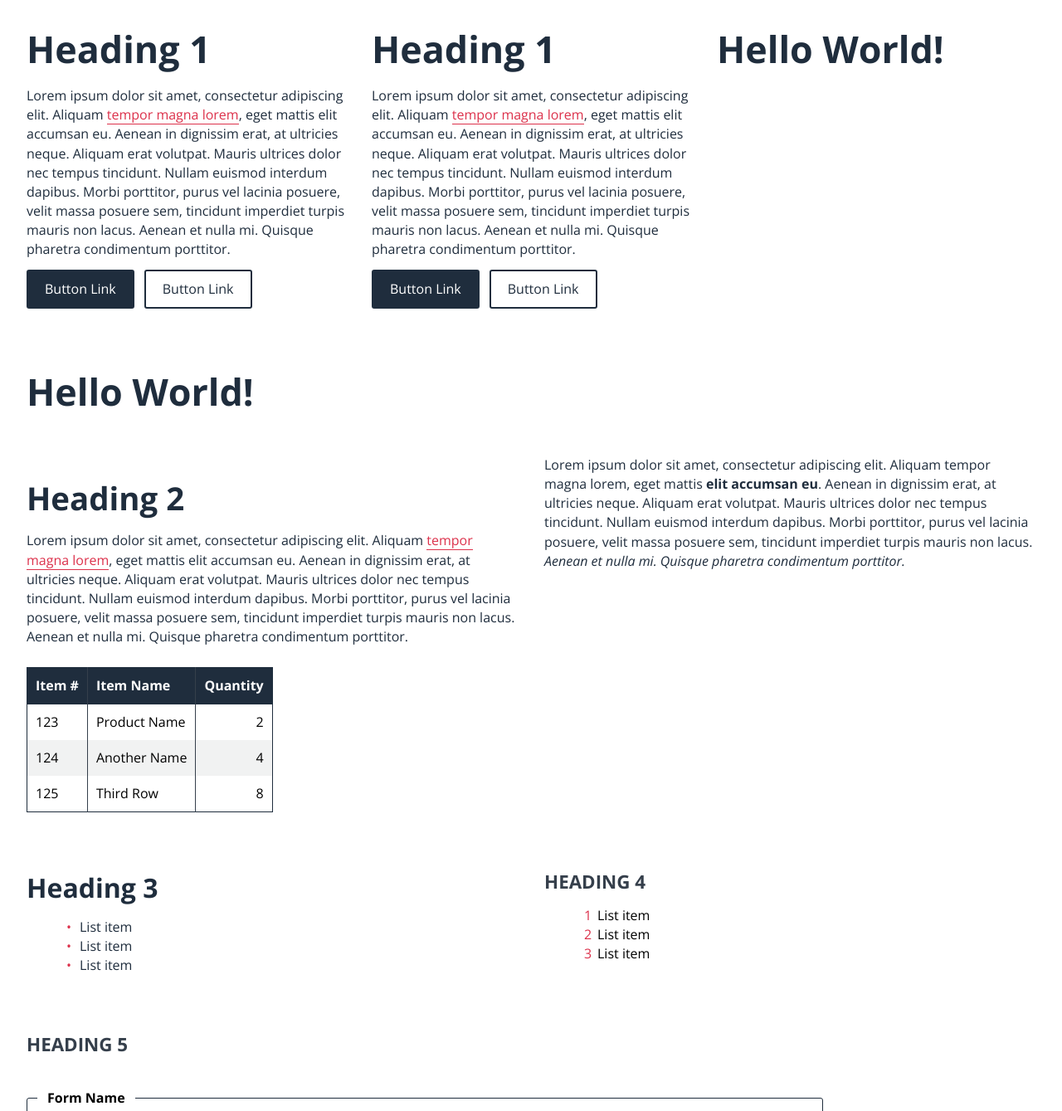
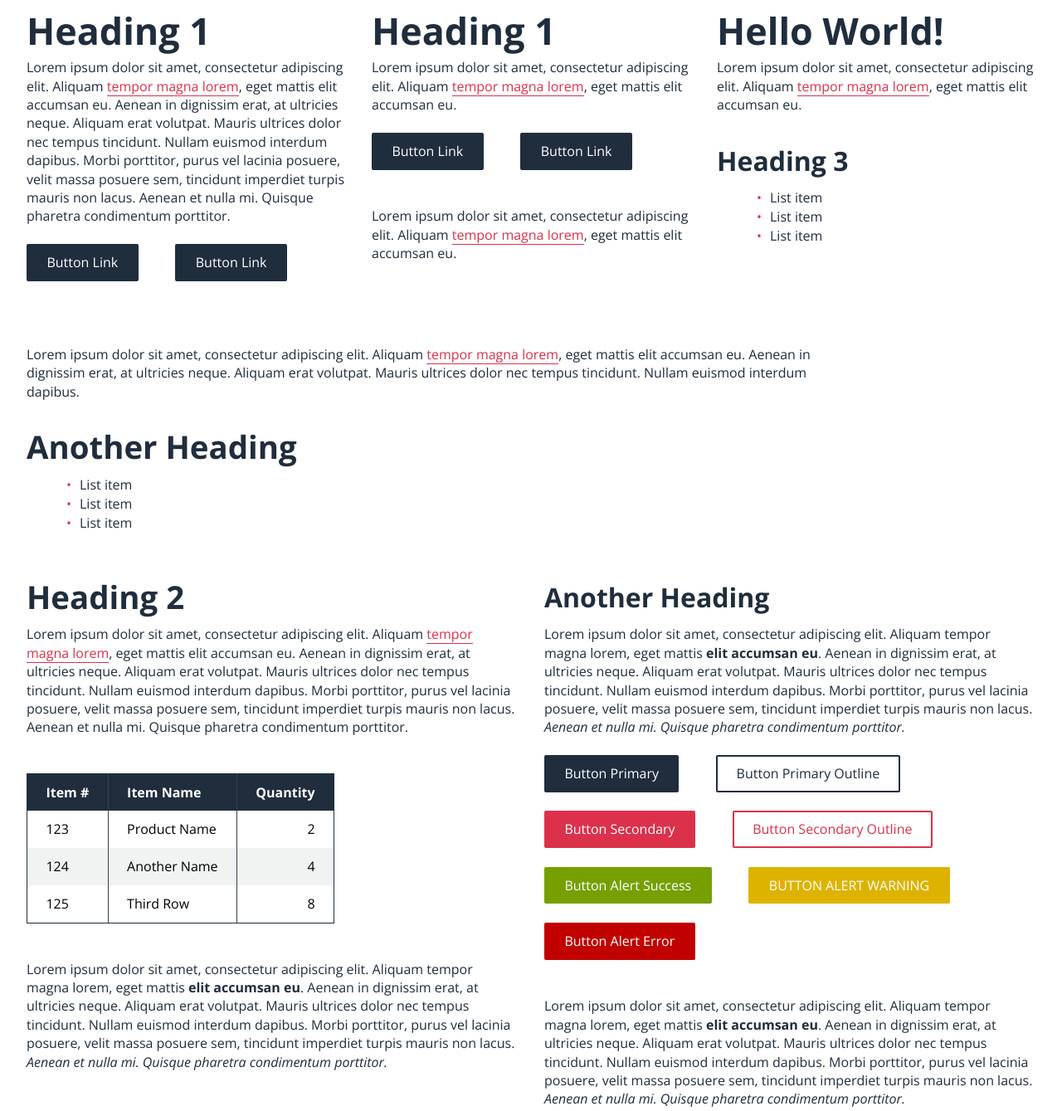
Before and after one commit to simplestudiosuk/simple-css-framework, a plain HTML site: page index.html in a window 1280 px wide. Shown: the part 13-1352 px from the top of the page at 83% size. Drawn offline with nearby package versions, Linux system fonts and the light colour scheme.

Commit message:
Updates to buttons and vertical rhythm across all elements :)

```diff
--- a/index.html
+++ b/index.html
@@ -18,14 +18,28 @@
 		</div>
 		<div>
 			<h1>Heading 1</h1>
-			<p>Lorem ipsum dolor sit amet, consectetur adipiscing elit. Aliquam <a href="#">tempor magna lorem</a>, eget mattis elit accumsan eu. Aenean in dignissim erat, at ultricies neque. Aliquam erat volutpat. Mauris ultrices dolor nec tempus tincidunt. Nullam euismod interdum dapibus. Morbi porttitor, purus vel lacinia posuere, velit massa posuere sem, tincidunt imperdiet turpis mauris non lacus. Aenean et nulla mi. Quisque pharetra condimentum porttitor.</p>
+			<p>Lorem ipsum dolor sit amet, consectetur adipiscing elit. Aliquam <a href="#">tempor magna lorem</a>, eget mattis elit accumsan eu.</p>
 			<p><a href="#" class="button">Button Link</a><a href="#" class="button outline">Button Link</a></p>
+			<p>Lorem ipsum dolor sit amet, consectetur adipiscing elit. Aliquam <a href="#">tempor magna lorem</a>, eget mattis elit accumsan eu.</p>
 		</div>
 		<div>
 			<h1>Hello World!</h1>
+			<p>Lorem ipsum dolor sit amet, consectetur adipiscing elit. Aliquam <a href="#">tempor magna lorem</a>, eget mattis elit accumsan eu.</p>
+			<h3>Heading 3</h3>
+			<ul>
+				<li>List item</li>
+				<li>List item</li>
+				<li>List item</li>
+			</ul>
 		</div>
 		<div>
-			<h1>Hello World!</h1>
+			<p>Lorem ipsum dolor sit amet, consectetur adipiscing elit. Aliquam <a href="#">tempor magna lorem</a>, eget mattis elit accumsan eu. Aenean in dignissim erat, at ultricies neque. Aliquam erat volutpat. Mauris ultrices dolor nec tempus tincidunt. Nullam euismod interdum dapibus.</p>
+			<h2>Another Heading</h2>
+			<ul>
+				<li>List item</li>
+				<li>List item</li>
+				<li>List item</li>
+			</ul>
 		</div>
 	</section>
 	<section>
@@ -58,8 +72,12 @@
 					</tr>
 				</tbody>
 			</table>
+			<p>Lorem ipsum dolor sit amet, consectetur adipiscing elit. Aliquam tempor magna lorem, eget mattis <strong>elit accumsan eu</strong>. Aenean in dignissim erat, at ultricies neque. Aliquam erat volutpat. Mauris ultrices dolor nec tempus tincidunt. Nullam euismod interdum dapibus. Morbi porttitor, purus vel lacinia posuere, velit massa posuere sem, tincidunt imperdiet turpis mauris non lacus. <em>Aenean et nulla mi. Quisque pharetra condimentum porttitor.</em></p>
 		</div>
 		<div>
+			<h3>Another Heading</h3>
+			<p>Lorem ipsum dolor sit amet, consectetur adipiscing elit. Aliquam tempor magna lorem, eget mattis <strong>elit accumsan eu</strong>. Aenean in dignissim erat, at ultricies neque. Aliquam erat volutpat. Mauris ultrices dolor nec tempus tincidunt. Nullam euismod interdum dapibus. Morbi porttitor, purus vel lacinia posuere, velit massa posuere sem, tincidunt imperdiet turpis mauris non lacus. <em>Aenean et nulla mi. Quisque pharetra condimentum porttitor.</em></p>
+			<p><a href="#" class="button primary">Button Primary</a><a href="#" class="button primary outline">Button Primary Outline</a><a href="#" class="button secondary">Button Secondary</a><a href="#" class="button secondary outline">Button Secondary Outline</a><a href="#" class="button alert-success">Button Alert Success</a><a href="#" class="button alert-warning all-caps">Button Alert Warning</a><a href="#" class="button alert-error">Button Alert Error</a></p>
 			<p>Lorem ipsum dolor sit amet, consectetur adipiscing elit. Aliquam tempor magna lorem, eget mattis <strong>elit accumsan eu</strong>. Aenean in dignissim erat, at ultricies neque. Aliquam erat volutpat. Mauris ultrices dolor nec tempus tincidunt. Nullam euismod interdum dapibus. Morbi porttitor, purus vel lacinia posuere, velit massa posuere sem, tincidunt imperdiet turpis mauris non lacus. <em>Aenean et nulla mi. Quisque pharetra condimentum porttitor.</em></p>
 		</div>
 	</section>
@@ -102,7 +120,7 @@
 					</select>
 					<label for="comment">Label Textarea</label>
 					<textarea id="comment" name="comment" rows="4" cols="30"></textarea>
-					<input type="submit" class="button" value="Submit" /><input type="reset" class="button outline" value="Reset" /><a class="inline" href="#">Cancel</a>
+					<input type="submit" class="button" value="Submit" /><input type="reset" class="button alert-warning" value="Reset" /><a class="inline" href="#">Cancel</a>
 				</fieldset>
 			</form>
 		</div>
--- a/simple-css-framework.css
+++ b/simple-css-framework.css
@@ -99,7 +99,11 @@ table {
 	--alert-error-alt: #ffcaca;
 	--alert-warning: #ddb300;
 	--alert-warning-alt: #fff0b0;
-	--default-radius: 3px;
+	--default-radius: 2px;
+	--half-line: 0.7rem;
+	--single-line: 1.4rem;
+	--double-line: 2.8rem;
+	--triple-line: 4.2rem;
 }
 *{
 	box-sizing:border-box;
@@ -122,7 +126,7 @@ body{
 */
 h1,h2,h3,h4,h5,h6{
 	font-weight:700;
-	padding:24px 0px 12px 0px;
+	line-height:var(--triple-line);
 	color:var(--primary-colour);
 }
 h1{
@@ -143,6 +147,8 @@ p{
 	margin-bottom:12px;
 	max-width:60em;
 	color:var(--primary-colour);
+	line-height:var(--single-line);
+	margin-bottom:var(--single-line);
 }
 ul{
 	margin-bottom:12px;
@@ -195,19 +201,19 @@ em{
 	4. Tables
 */
 table{
-	margin:24px 0px 12px 0px;
+	margin:calc(var(--double-line) - 1px) 0;
 	border:1px solid var(--primary-colour);
 }
 thead{
 	background:var(--primary-colour);
-	border-bottom:1px solid var(--primary-colour);
 }
 tr:nth-child(even){
 	background: var(--light-neutral);
 }
 th{
 	font-weight:700;
-	padding:10px;
+	line-height:var(--double-line);
+	padding:0 var(--single-line);
 	text-align:left;
 	border-right:1px solid var(--primary-colour-alt);
 	color:#fff;
@@ -216,7 +222,8 @@ th:last-child{
 	border-right:none;
 }
 td{
-	padding:10px;
+	line-height:var(--double-line);
+	padding:0 var(--single-line);
 	border-right:1px solid  var(--primary-colour-alt);
 }
 td:last-child{
@@ -233,21 +240,21 @@ form{
 	max-width:60em;
 }
 fieldset{
-	margin:24px 0px 12px 0px;
+	margin:var(--single-line) 0px;
 	padding:24px;
 	border:1px solid var(--primary-colour);
 	border-radius:var(--default-radius);
 }
 fieldset legend{
 	background: var(--main-bg-colour);
-	padding:0 12px;
-	margin-left:-12px;
+	padding:0 var(--single-line);
+	margin-left:-var(--single-line);
 	font-weight:700;
 }
 label{
 	width:100%;
 	display:block;
-	margin-bottom:12px;
+	margin-bottom:var(--single-line);
 	color: var(--primary-colour);
 }
 label span{
@@ -256,7 +263,7 @@ label span{
 	color: var(--alert-error);
 }
 input,textarea{
-	margin-bottom:24px;
+	margin-bottom:var(--double-line);
 	min-width:300px;
 	border:1px solid var(--primary-colour);
 	padding:6px;
@@ -271,7 +278,7 @@ textarea{
 select{
 	min-width:300px;
 	display:block;
-	margin-bottom:24px;
+	margin-bottom:var(--double-line);
 }
 input:focus,textarea:focus{
 	background:lightyellow;
@@ -281,26 +288,69 @@ input:focus,textarea:focus{
 	background: var(--primary-colour);
 	color: var(--main-bg-colour);
 	min-width:auto;
-	padding:10px 20px;
+	padding:0 var(--single-line);
+	line-height:calc(var(--double-line) - 4px);
 	border-radius:var(--default-radius);
 	border:2px solid var(--primary-colour);
 	display:inline-block;
 	cursor:pointer;
-	margin-right:12px;
+	margin-right:var(--double-line);
+	margin-bottom:var(--single-line);
 }
-.button:hover{
+.button.primary{
+	background: var(--primary-colour);
+	color: var(--main-bg-colour);
+}
+.button.primary.outline{
+	border:2px solid var(--primary-colour);
+	color: var(--primary-colour);
+	background:transparent;
+}
+.button.secondary{
 	background: var(--secondary-colour);
 	border:2px solid var(--secondary-colour);
 	color: var(--main-bg-colour);
 }
-.button.outline{
+.button.secondary.outline{
+	border:2px solid var(--secondary-colour);
+	color: var(--secondary-colour);
+	background:transparent;
+}
+.button.alert-success{
+	border:2px solid var(--alert-success);
+	background: var(--alert-success);
+	color: var(--main-bg-colour);
+}
+.button.alert-warning{
+	border:2px solid var(--alert-warning);
+	background: var(--alert-warning);
+	color: var(--main-bg-colour);
+}
+.button.alert-error{
+	border:2px solid var(--alert-error);
+	background: var(--alert-error);
+	color: var(--main-bg-colour);
+}
+.button:hover{
+	background: var(--light-neutral);
+	border:2px solid var(--secondary-colour);
+	color: var(--main-primary-colour);
+}
+.button.primary.outline:hover{
+	border:2px solid var(--secondary-colour);
+	color: var(--secondary-colour);
+}
+.button.secondary.outline:hover{
 	border:2px solid var(--primary-colour);
 	color: var(--primary-colour);
-	background:transparent;
 }
-.button.outline:hover{
-	border:2px solid var(--secondary-colour);
-	color: var(--secondary-colour);
+.button.alert-success:hover,.button.alert-warning:hover,.button.alert-error:hover{
+	background:var(--primary-colour);
+	border:2px solid var(--primary-colour);
+	color:var(--main-bg-colour);
+}
+.button.all-caps{
+	text-transform: uppercase;
 }
 input.button{
 	margin-bottom:0px;
```
